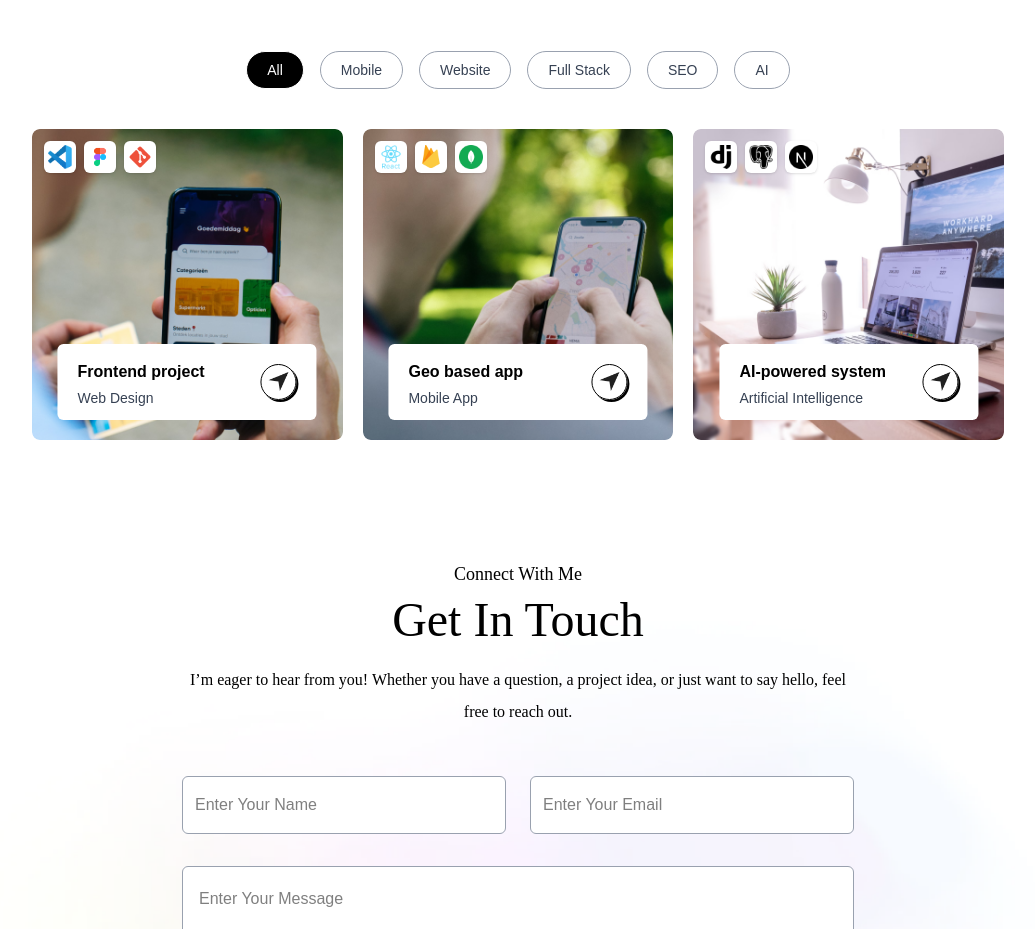
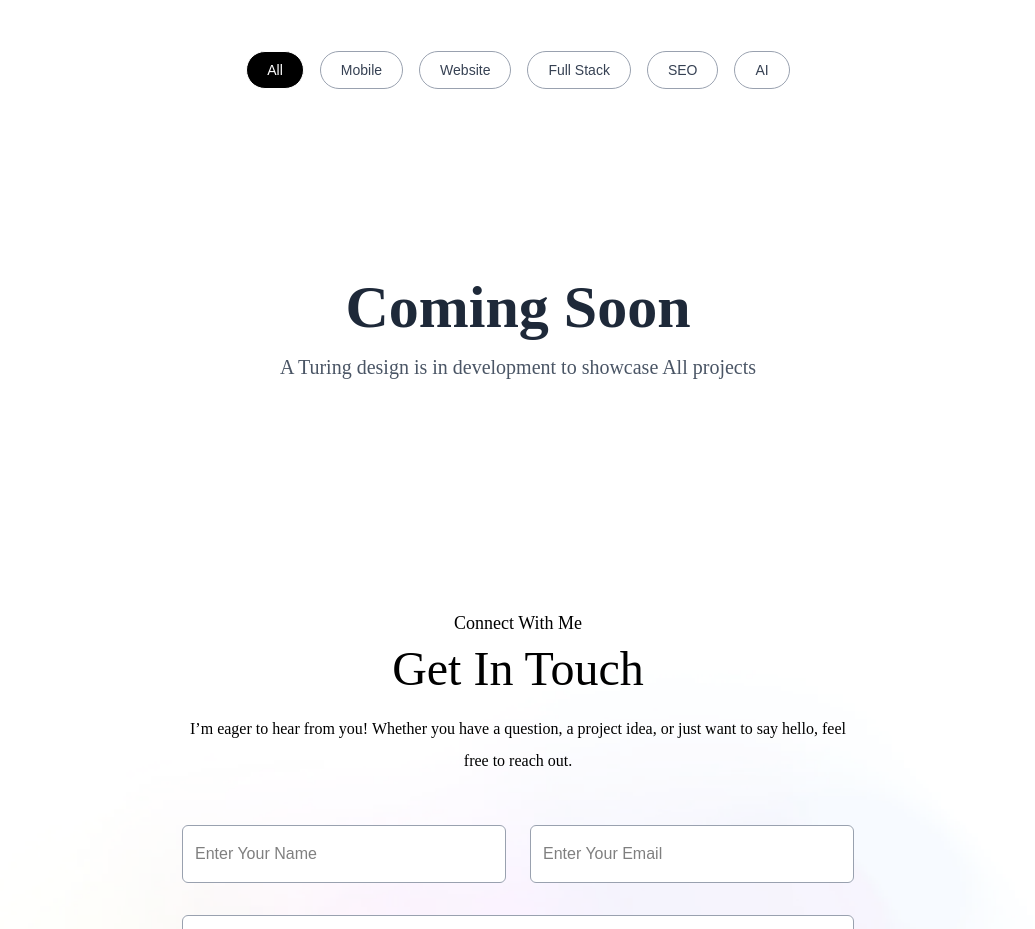
Before and after one commit to fotsoeddy/Personal_portfolio, a Next.js app: page / in a window 1280 px wide. Shown: the part 2500-3429 px from the top of the page, without its empty margins (122-1157 px from the left). Built offline with nearby package versions, Linux system fonts and the light colour scheme; a web font is replaced by a local one.

Commit message:
remove the projects then addded a coming soon

```diff
--- a/app/components/Work.jsx
+++ b/app/components/Work.jsx
@@ -1,6 +1,4 @@
 import { useState } from 'react';
-import { assets, workData } from '@/assets/assets';
-import Image from 'next/image';
 import { motion, AnimatePresence } from "framer-motion";
 
 const categories = ['All', 'Mobile', 'Website', 'Full Stack', 'SEO', 'AI'];
@@ -8,17 +6,60 @@ const categories = ['All', 'Mobile', 'Website', 'Full Stack', 'SEO', 'AI'];
 const Work = ({ isDarkMode }) => {
     const [selectedCategory, setSelectedCategory] = useState('All');
 
-    const filteredProjects = selectedCategory === 'All'
-        ? workData
-        : workData.filter(project => project.category === selectedCategory);
+    const textVariants = {
+        hidden: {
+            opacity: 0,
+            y: 50,
+            scale: 0.8
+        },
+        visible: {
+            opacity: 1,
+            y: 0,
+            scale: 1,
+            transition: {
+                duration: 0.8,
+                ease: "easeOut",
+                repeat: Infinity,
+                repeatType: "reverse",
+                repeatDelay: 0.5
+            }
+        }
+    };
 
     return (
-        <motion.div initial={{ opacity: 0 }} whileInView={{ opacity: 1 }} transition={{ duration: 1 }} id='work' className='w-full px-[12%] py-10 scroll-mt-20'>
-            <motion.h4 initial={{ opacity: 0, y: -20 }} whileInView={{ opacity: 1, y: 0 }} transition={{ duration: 0.5, delay: 0.3 }} className='text-center mb-2 text-lg font-Ovo'>My Portfolio</motion.h4>
-            <motion.h2 initial={{ opacity: 0, y: -20 }} whileInView={{ opacity: 1, y: 0 }} transition={{ duration: 0.5, delay: 0.5 }} className='text-center text-5xl font-Ovo'>My Latest Work</motion.h2>
-            <motion.p initial={{ opacity: 0 }} whileInView={{ opacity: 1 }} transition={{ duration: 0.5, delay: 0.7 }} className='text-center max-w-2xl mx-auto mt-5 mb-12 font-Ovo'>I am a passionate and skilled Full Stack Developer specializing in building dynamic, scalable, and user-friendly web applications.</motion.p>
+        <motion.div
+            initial={{ opacity: 0 }}
+            whileInView={{ opacity: 1 }}
+            transition={{ duration: 1 }}
+            id='work'
+            className='w-full px-[12%] py-10 scroll-mt-20'
+        >
+            <motion.h4
+                initial={{ opacity: 0, y: -20 }}
+                whileInView={{ opacity: 1, y: 0 }}
+                transition={{ duration: 0.5, delay: 0.3 }}
+                className='text-center mb-2 text-lg font-Ovo'
+            >
+                My Portfolio
+            </motion.h4>
+            <motion.h2
+                initial={{ opacity: 0, y: -20 }}
+                whileInView={{ opacity: 1, y: 0 }}
+                transition={{ duration: 0.5, delay: 0.5 }}
+                className='text-center text-5xl font-Ovo'
+            >
+                My Latest Work
+            </motion.h2>
+            <motion.p
+                initial={{ opacity: 0 }}
+                whileInView={{ opacity: 1 }}
+                transition={{ duration: 0.5, delay: 0.7 }}
+                className='text-center max-w-2xl mx-auto mt-5 mb-12 font-Ovo'
+            >
+                I am a passionate and skilled Full Stack Developer specializing in building dynamic, scalable, and user-friendly web applications.
+            </motion.p>
 
-            {/* Scrollable Category Buttons (Mobile only) */}
+            {/* Category Buttons */}
             <div className='md:flex justify-center gap-4 mb-10 overflow-x-auto md:overflow-visible scrollbar-hide'>
                 <div className='flex gap-4 w-max md:w-auto mx-4 md:mx-0 pb-2 md:pb-0'>
                     {categories.map((category) => (
@@ -29,62 +70,33 @@ const Work = ({ isDarkMode }) => {
                                 selectedCategory === category
                                     ? 'bg-black text-white'
                                     : 'border-gray-400 text-gray-700 hover:bg-gray-200'
-                            }`}>
+                            }`}
+                        >
                             {category}
                         </button>
                     ))}
                 </div>
             </div>
 
+            {/* Coming Soon Animation */}
             <AnimatePresence mode='wait'>
                 <motion.div
                     key={selectedCategory}
-                    initial={{ opacity: 0, scale: 0.9 }}
-                    animate={{ opacity: 1, scale: 1 }}
-                    exit={{ opacity: 0, scale: 0.9 }}
-                    transition={{ duration: 0.5 }}
-                    className='grid grid-cols-1 sm:grid-cols-2 lg:grid-cols-3 my-10 gap-5 dark:text-black'
+                    className='flex items-center justify-center h-[400px]'
                 >
-                    {filteredProjects.map((project, index) => (
-                        <motion.div
-                            whileHover={{ scale: 1.05 }}
-                            transition={{ duration: 0.3 }}
-                            key={index}
-                            className='aspect-square bg-no-repeat bg-cover bg-center rounded-lg relative cursor-pointer group'
-                            style={{ backgroundImage: `url(${project.bgImage})` }}
-                        >
-                            {/* Tech Skills Badges */}
-                            <div className='absolute top-3 left-3 flex gap-2'>
-                                {project.tech.map((tech, i) => (
-                                    <motion.div
-                                        key={i}
-                                        initial={{ scale: 0 }}
-                                        animate={{ scale: 1 }}
-                                        transition={{ delay: i * 0.1 }}
-                                        className='bg-white p-1 rounded-md shadow-sm'
-                                    >
-                                        <Image
-                                            src={tech}
-                                            alt='tech'
-                                            width={24}
-                                            height={24}
-                                            className='w-6 h-6 object-contain'
-                                        />
-                                    </motion.div>
-                                ))}
-                            </div>
-
-                            <div className='bg-white w-10/12 rounded-md absolute bottom-5 left-1/2 -translate-x-1/2 py-3 px-5 flex items-center justify-between duration-500 group-hover:bottom-7'>
-                                <div>
-                                    <h2 className='font-semibold'>{project.title}</h2>
-                                    <p className='text-sm text-gray-700'>{project.description}</p>
-                                </div>
-                                <div className='border rounded-full border-black w-9 aspect-square flex items-center justify-center shadow-[2px_2px_0_#000] group-hover:bg-lime-300'>
-                                    <Image src={assets.send_icon} alt='send' className='w-5' />
-                                </div>
-                            </div>
-                        </motion.div>
-                    ))}
+                    <motion.div
+                        variants={textVariants}
+                        initial="hidden"
+                        animate="visible"
+                        className='text-center'
+                    >
+                        <h3 className='text-4xl md:text-6xl font-Ovo font-bold text-gray-800 dark:text-white'>
+                            Coming Soon
+                        </h3>
+                        <p className='text-lg md:text-xl mt-4 text-gray-600 dark:text-gray-300 font-Ovo'>
+                            A Turing design is in development to showcase {selectedCategory} projects
+                        </p>
+                    </motion.div>
                 </motion.div>
             </AnimatePresence>
         </motion.div>
--- a/tailwind.config.mjs
+++ b/tailwind.config.mjs
@@ -1,5 +1,5 @@
 /** @type {import('tailwindcss').Config} */
-const config = {
+export default {
   content: ["./app/**/*.{js,ts,jsx,tsx}", "./components/**/*.{js,ts,jsx,tsx}"],
   theme: {
     extend: {
@@ -17,5 +17,3 @@ const config = {
   darkMode: 'selector',
   plugins: [],
 };
-
-  module.exports = config; // ✅ Use `module.exports`, NOT `export default`
```
Lines whose indentation alone changed are shown as unchanged.
